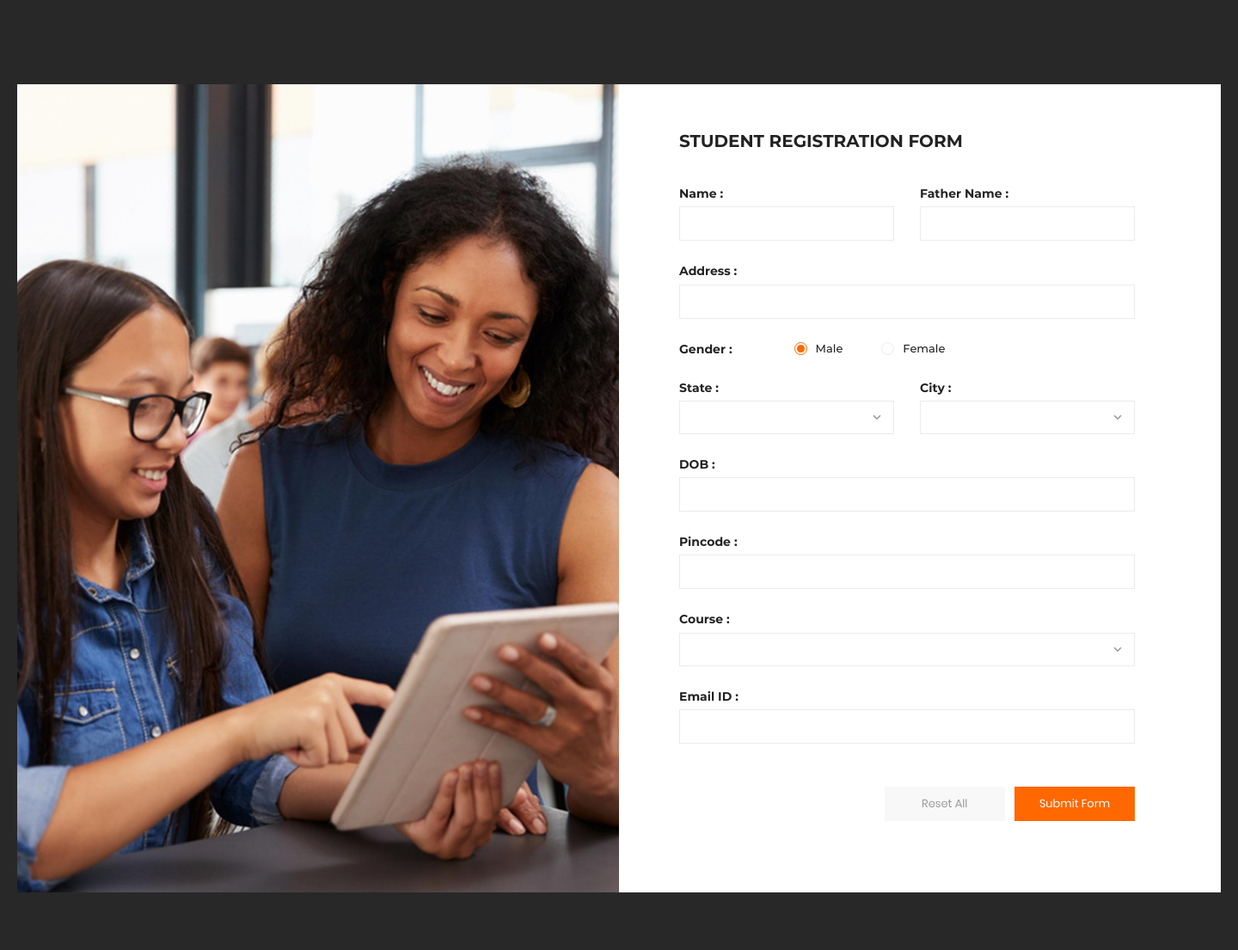
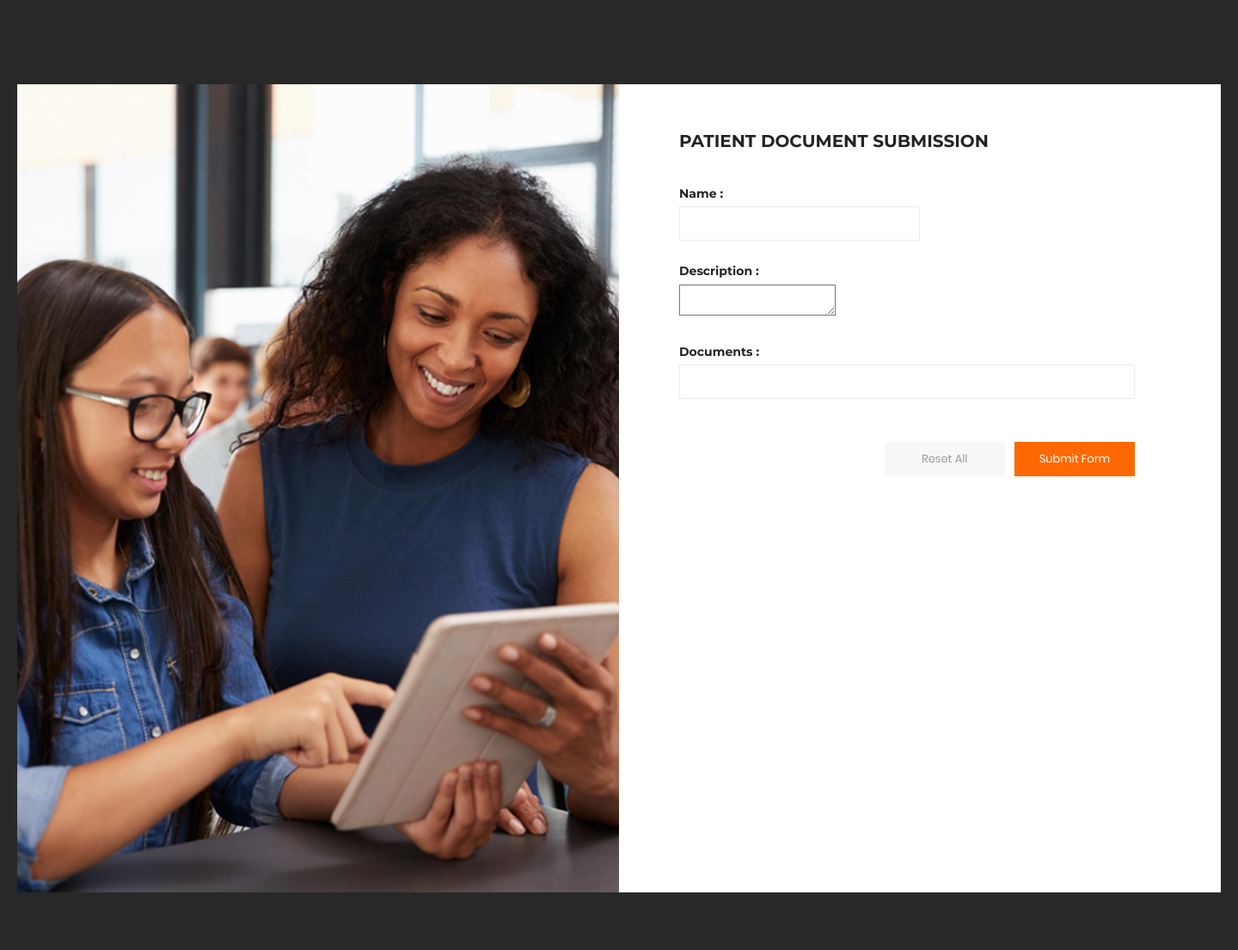
Before and after one commit to NamikazeAsh/QRTest, a Django app: template DoctorApp/templates/submission.html in a window 1440 px wide. Shown: the top 1105 px of the page at 86% size. Run offline with Django 4.2, Linux system fonts and the light colour scheme; the template is opened without the code that fills it, so the values that code supplies are empty, except form fields; tables that the repository leaves empty hold one stand-in row (values such as "Sample post"); form fields are guessed from the names that the template uses; parts of the project's set-up code (start-up, migrations or seed data) failed here and were passed over.

Commit message:
basic submisson ui pt1

```diff
--- a/CarerAI/settings.py
+++ b/CarerAI/settings.py
@@ -10,6 +10,7 @@ For the full list of settings and their values, see
 https://docs.djangoproject.com/en/4.0/ref/settings/
 """
 
+import os
 from pathlib import Path
 
 # Build paths inside the project like this: BASE_DIR / 'subdir'.
@@ -118,6 +119,9 @@ USE_TZ = True
 # https://docs.djangoproject.com/en/4.0/howto/static-files/
 
 STATIC_URL = 'static/'
+STATICFILES_DIRS=[
+    os.path.join(BASE_DIR, 'static')
+]
 
 # Default primary key field type
 # https://docs.djangoproject.com/en/4.0/ref/settings/#default-auto-field
--- a/DoctorApp/templates/submission.html
+++ b/DoctorApp/templates/submission.html
@@ -23,86 +23,32 @@
                 </div>
                 <div class="signup-form">
                     <form method="POST" class="register-form" id="register-form">
-                        <h2>student registration form</h2>
+
+                        <h2>Patient Document Submission</h2>
+
                         <div class="form-row">
                             <div class="form-group">
                                 <label for="name">Name :</label>
-                                <input type="text" name="name" id="name" required/>
-                            </div>
-                            <div class="form-group">
-                                <label for="father_name">Father Name :</label>
-                                <input type="text" name="father_name" id="father_name" required/>
+                                <!-- <input type="text" name="name" id="name" required/> -->
+                                {{form.name}}
                             </div>
                         </div>
+
                         <div class="form-group">
-                            <label for="address">Address :</label>
-                            <input type="text" name="address" id="address" required/>
+                            <label for="email">Description :</label>
+                            {{form.description}}
                         </div>
-                        <div class="form-radio">
-                            <label for="gender" class="radio-label">Gender :</label>
-                            <div class="form-radio-item">
-                                <input type="radio" name="gender" id="male" checked>
-                                <label for="male">Male</label>
-                                <span class="check"></span>
-                            </div>
-                            <div class="form-radio-item">
-                                <input type="radio" name="gender" id="female">
-                                <label for="female">Female</label>
-                                <span class="check"></span>
-                            </div>
+
+                        <div class="form-group">
+                            <label for="email">Documents :</label>
+                            {{form.pdfs}}
                         </div>
-                        <div class="form-row">
-                            <div class="form-group">
-                                <label for="state">State :</label>
-                                <div class="form-select">
-                                    <select name="state" id="state">
-                                        <option value=""></option>
-                                        <option value="us">America</option>
-                                        <option value="uk">English</option>
-                                    </select>
-                                    <span class="select-icon"><i class="zmdi zmdi-chevron-down"></i></span>
-                                </div>
-                            </div>
-                            <div class="form-group">
-                                <label for="city">City :</label>
-                                <div class="form-select">
-                                    <select name="city" id="city">
-                                        <option value=""></option>
-                                        <option value="losangeles">Los Angeles</option>
-                                        <option value="washington">Washington</option>
-                                    </select>
-                                    <span class="select-icon"><i class="zmdi zmdi-chevron-down"></i></span>
-                                </div>
-                            </div>
-                        </div>
-                        <div class="form-group">
-                            <label for="birth_date">DOB :</label>
-                            <input type="text" name="birth_date" id="birth_date">
-                        </div>
-                        <div class="form-group">
-                            <label for="pincode">Pincode :</label>
-                            <input type="text" name="pincode" id="pincode">
-                        </div>
-                        <div class="form-group">
-                            <label for="course">Course :</label>
-                            <div class="form-select">
-                                <select name="course" id="course">
-                                    <option value=""></option>
-                                    <option value="computer">Computer Operator & Pragramming Assistant</option>
-                                    <option value="desiger">Designer</option>
-                                    <option value="marketing">Marketing</option>
-                                </select>
-                                <span class="select-icon"><i class="zmdi zmdi-chevron-down"></i></span>
-                            </div>
-                        </div>
-                        <div class="form-group">
-                            <label for="email">Email ID :</label>
-                            <input type="email" name="email" id="email" />
-                        </div>
+
                         <div class="form-submit">
                             <input type="submit" value="Reset All" class="submit" name="reset" id="reset" />
                             <input type="submit" value="Submit Form" class="submit" name="submit" id="submit" />
                         </div>
+
                     </form>
                 </div>
             </div>
```
